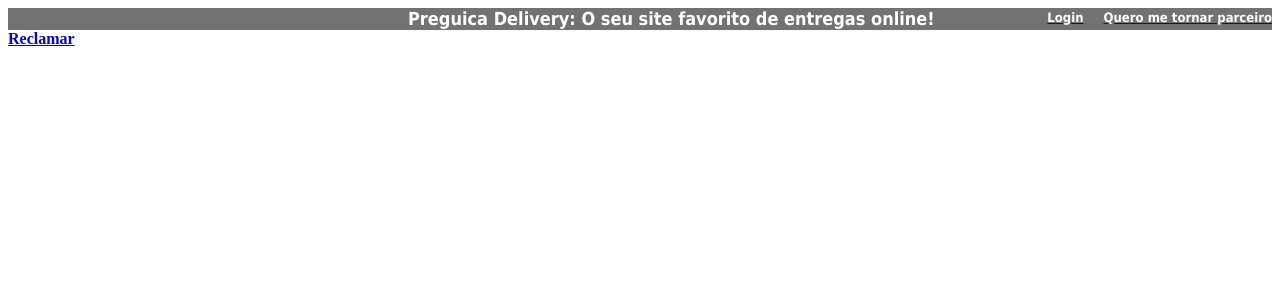
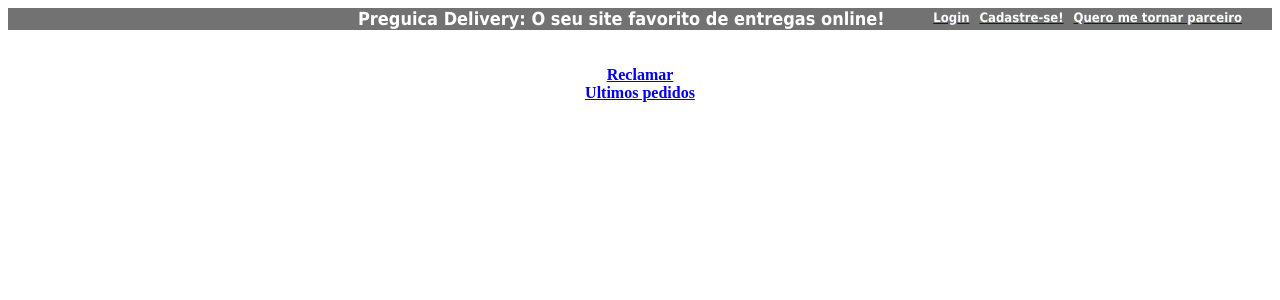
Before and after one commit to felipevieira/EntregAqui, a Django app: template delivery/templates/painel_usuario.html in a window 1280 px wide. Shown: the top 300 px of the page. Run offline with Django 3.2, Linux system fonts and the light colour scheme; the template is opened without the code that fills it: most values are stand-ins (such as "Sample title", 1, 10 or a date in 2020).

Commit message:
ultimas mudancas

```diff
--- a/delivery/templates/home.html
+++ b/delivery/templates/home.html
@@ -2,12 +2,11 @@
 
 {% block barra_menu %}
 <div class="barra_info_topo">
-    <label style="margin-left: 400px"> <b><font face="Tahoma" size="4" color="white">Preguica Delivery: O seu site favorito de entregas online!</font><b> </label>
-    <a href="#?w=500"style="margin-left: 20px; float: right" rel="popup_name" class="poplight"> <b><font face="Tahoma" size="2" color="white">Quero me tornar parceiro</font><b> </a>
-    <a href="#" style="margin-left: 40px; float: right"> <b><font face="Tahoma" size="2" color="white">Login</font><b> </a>
-    <label style="margin-left: 50px; float: right"> <b><font face="Tahoma" size="2" color="white">Ola, {{usuario_logado}}!</font><b> </label>
-
-
+    <label class="label_cabecalho"> <b><font face="Tahoma" size="4" color="white">Preguica Delivery: O seu site favorito de entregas online!</font><b> </label>
+    <a href="#?w=500" id="popup_parceria" rel="popup_name" class="poplight"> <b><font face="Tahoma" size="2" color="white">Quero me tornar parceiro</font><b> </a>
+    <a href="#" class="link_cadastrar"> <b><font face="Tahoma" size="2" color="white">Cadastre-se!</font><b> </a>
+    <a href="#" class="link_login"> <b><font face="Tahoma" size="2" color="white">Login</font><b> </a>
+    <label class="label_logado"> <b><font face="Tahoma" size="2" color="white">Ola, {{usuario_logado}}!</font><b> </label>
 </div>
 {% endblock %}
 
--- a/delivery/templates/painel_usuario.html
+++ b/delivery/templates/painel_usuario.html
@@ -3,5 +3,9 @@
 {% block titulo %}EntregAqui - Painel de {{usuario_logado}}{% endblock %}
 
 {% block barra_topo %}
-<a href="/reclamar">Reclamar</a>
+<div>
+	<br /> <br />
+	<center><a href="/reclamar">Reclamar</a> <br /></center>
+	<center><a href="/ultimos_pedidos">Ultimos pedidos</a></center>
+</div>
 {% endblock %}
--- a/delivery/views.py
+++ b/delivery/views.py
@@ -98,6 +98,10 @@ def visualizar_painel_usuario(request):
     return render_to_response("painel_usuario.html",
                               {'usuario_logado' : usuario_logado})
 
+def exibir_pedidos(request):
+    return render_to_response("ultimos_pedidos.html",
+                              {'usuario_logado' : usuario_logado})
+
 def exibir_reclamacao(request):
     if request.method == 'POST':
         form = ReclamacaoForm(request.POST)
--- a/static/js/entregaqui.js
+++ b/static/js/entregaqui.js
@@ -29,8 +29,16 @@ $(document).ready(function(){
 
 	});
 
+	$(".link_cadastrar").click(function(){
+		goToUrl("\cadastro")
+
+	});
+
 });
 
+function goToUrl(destino) {
+	window.location = destino;
+}
 function go() {
-	window.location=document.getElementById("cidades").value;
+	goToUrl(document.getElementById("cidades").value);
 }
--- a/static/js/popup.js
+++ b/static/js/popup.js
@@ -1,5 +1,4 @@
 $(document).ready(function(){
-
 				//When you click on a link with class of poplight and the href starts with a #
 				$('a.poplight[href^=#]').click(function() {
 				    var popID = $(this).attr('rel'); //Get Popup Name
--- a/static/style/style.css
+++ b/static/style/style.css
@@ -11,3 +11,38 @@
 	height: 300px;
 	resize: none;
 }
+
+.label_cabecalho {
+	margin-left: 350px;
+}
+
+.link_parceria {
+	margin-left: 20px;
+	margin-right:20px;
+	float: right;
+}
+
+.link_login {
+	margin-left: 10px;
+	float: right;
+}
+
+.link_cadastrar {
+	margin-left: 10px;
+	float: right;
+}
+
+.label_logado {
+	margin-left: 30px;
+	float: right;
+}
+
+#popup_parceria {
+	margin-left: 10px;
+	margin-right:30px;
+	float: right;
+}
+
+.table_cadastro {
+	margin-top: 100px;
+}
--- a/urls.py
+++ b/urls.py
@@ -12,6 +12,7 @@ urlpatterns = patterns('',
     url(r'^cadastro/', 'EntregAqui.delivery.views.cadastrar_usuario'),
     url(r'^painel/', 'EntregAqui.delivery.views.visualizar_painel_usuario'),
     url(r'^reclamar/', 'EntregAqui.delivery.views.exibir_reclamacao'),
+    url(r'^ultimos_pedidos/', 'EntregAqui.delivery.views.exibir_pedidos'),
     #[\w ]+ para pegar espaco
     (r'^(?P<cidade>[\w ]+)/(?P<categoria>[\w ]+)/(?P<loja>[\w ]+)/$', 'EntregAqui.delivery.views.detalhar_catalogo_produtos'),
     (r'^(?P<cidade>[\w ]+)/(?P<categoria>[\w ]+)/$', 'EntregAqui.delivery.views.listar_lojas'),
```
Also changed, not shown: delivery/templates/cadastro.html (+9 -5 lines).
